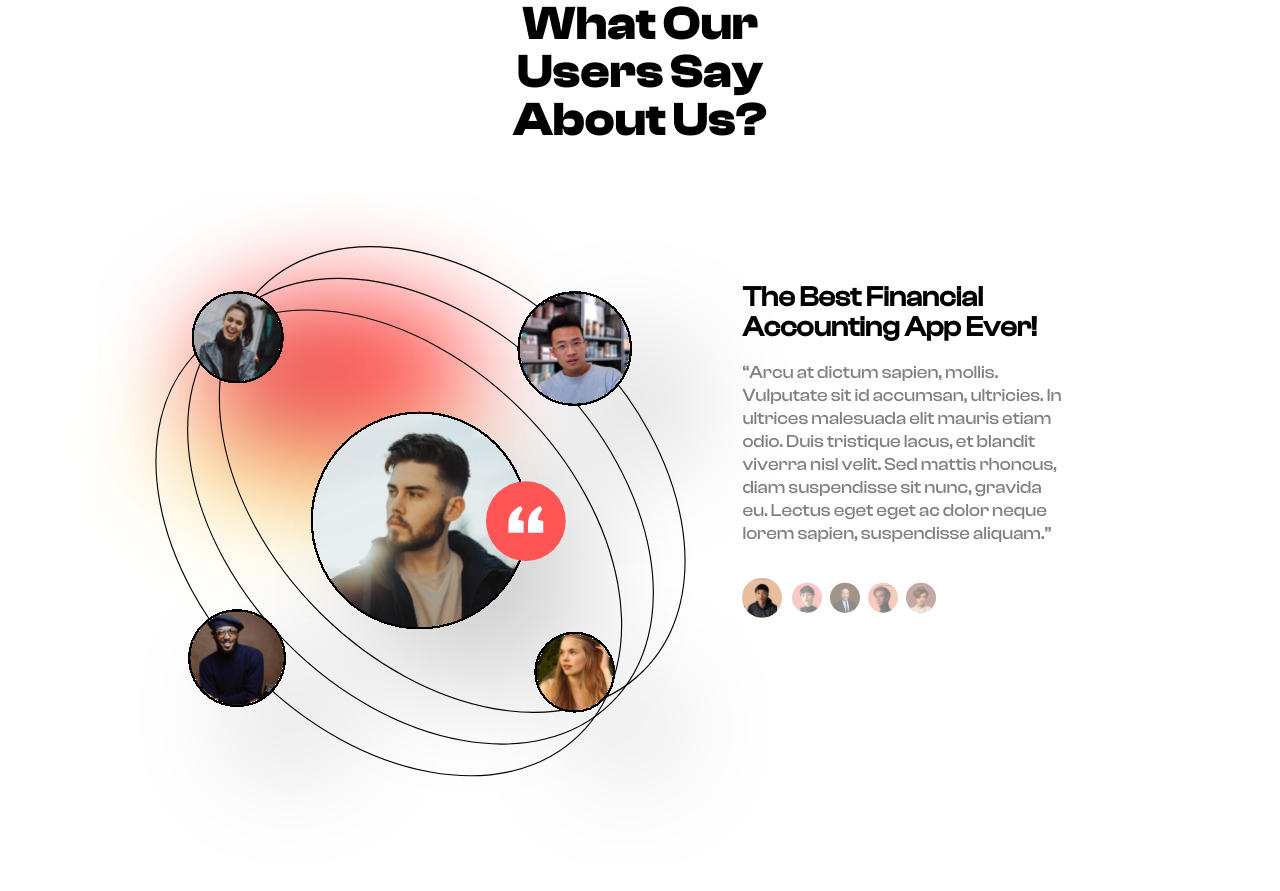
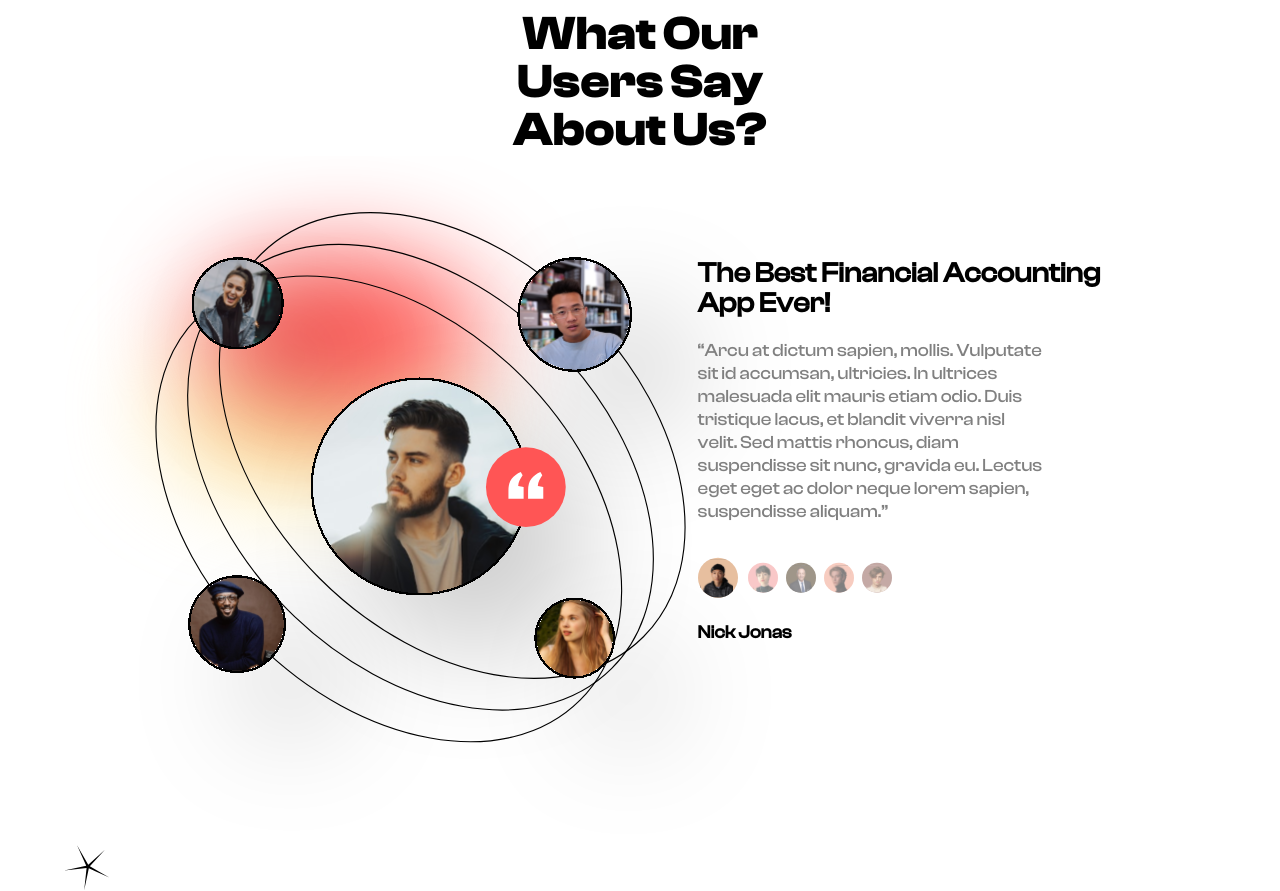
Before and after one commit to vprashrex/uifry-landing-page, a React (Create React App) app: page / in a window 1280 px wide. Shown: the part 2940-3831 px from the top of the page. Built offline with nearby package versions, Linux system fonts and the light colour scheme.

Commit message:
ui-update

```diff
--- a/src/App.css
+++ b/src/App.css
@@ -326,6 +326,7 @@ nav.navbar {
   margin-top: 10%;
   margin-right: 5%;
   margin-left: 5%;
+  position: relative;
 }
 
 .testominal-heading{
@@ -353,12 +354,9 @@ nav.navbar {
   left:35%;
 }
 
-.testimonial-img-bulk{
-  left:5%;
-}
 .testimonal-bx{
   display: flex;
-  margin-top: 10px;
+  margin-top: -3%;
 }
 
 
@@ -376,8 +374,8 @@ nav.navbar {
 
 .testimonial-txt-bx{
   position:absolute;
-  left: 58%;
-  width:50%;
+  left: 55%;
+  width:60%;
 
 }
 
@@ -394,3 +392,14 @@ nav.navbar {
   display: flex;
   margin-top: 5%;
 }
+
+.user-name{
+  font-family: "Clash Display Med";
+  font-size: 18px;
+  font-weight: 600;
+
+}
+.testimonial-star {
+  position: absolute;
+  bottom: 0;
+}
--- a/src/components/Testomonial.js
+++ b/src/components/Testomonial.js
@@ -10,7 +10,7 @@ export const Testomonial = () => {
                 <h1 style={{color:"black"}}>TESTIMONIAL</h1>
             </div>
             <div className="testimonial-subheading">
-                <h1 style={{color:"black"}}>What Our Users Say About Us?</h1>
+                <h1 style={{color:"black",marginTop:"3%"}}>What Our Users Say About Us?</h1>
             </div>
             <div className="testimonal-bx">
 
@@ -22,6 +22,8 @@ export const Testomonial = () => {
                         <img style={{width:"100%"}} src={TestimonialImg} alt="img"/>
 
                     </div>
+                    <img src={StarSvg} alt="star"/>
+
                 </div>
                 <div className="testimonial-txt-bx">
                     <div className="head-bx">
@@ -43,9 +45,15 @@ export const Testomonial = () => {
 
                         </div>
                     </div>
+                    <div className="user-name">
+                        <h4 style={{color:"black",marginTop:"3%"}}>Nick Jonas</h4>
+                    </div>
                 </div>
 
+
             </div>
+
+
         </section>
     )
 }
```
